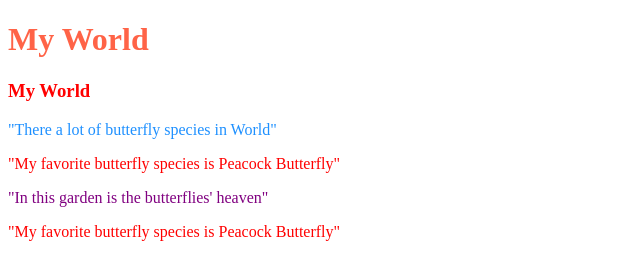
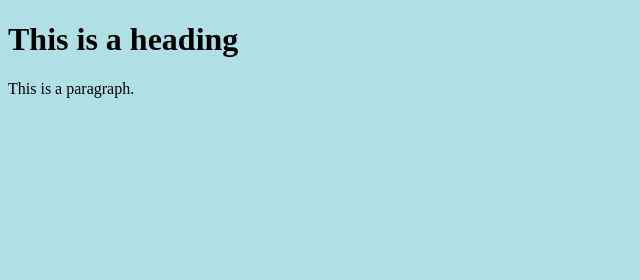
Before and after one commit to natyro/butterfly1, a plain HTML site: page index.html in a window 1280 px wide. Shown: the whole page, without its empty margins (0-640 px from the left). Drawn offline with Linux system fonts and the light colour scheme.

Commit message:
modified index

```diff
--- a/index.html
+++ b/index.html
@@ -3,13 +3,10 @@
 <head>
 <title>Page Title</title>
 </head>
-<body>
-<h1 style="color:Tomato;">My World</h1>
-<h3 style="color:Red;">My World</h2>
+<body style="background-color:powderblue;">
 
-<p style="color:DodgerBlue;">"There a lot of butterfly species in World" </p>
-<p style="color:Red;">"My favorite butterfly species is Peacock Butterfly" </p>
-<p style="color: purple;">"In this garden is the butterflies' heaven" </p>
-<p style="color:Red;">"My favorite butterfly species is Peacock Butterfly" </p>
+<h1>This is a heading</h1>
+<p>This is a paragraph.</p>
+
 </body>
 </html>
```
